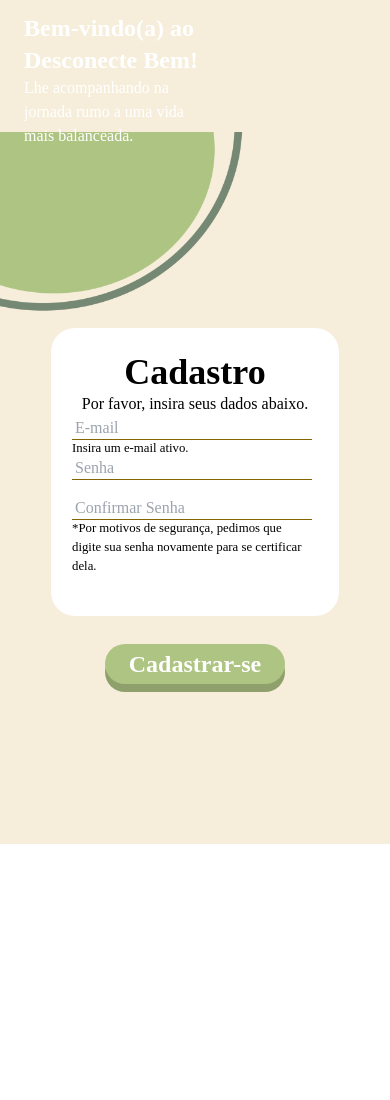
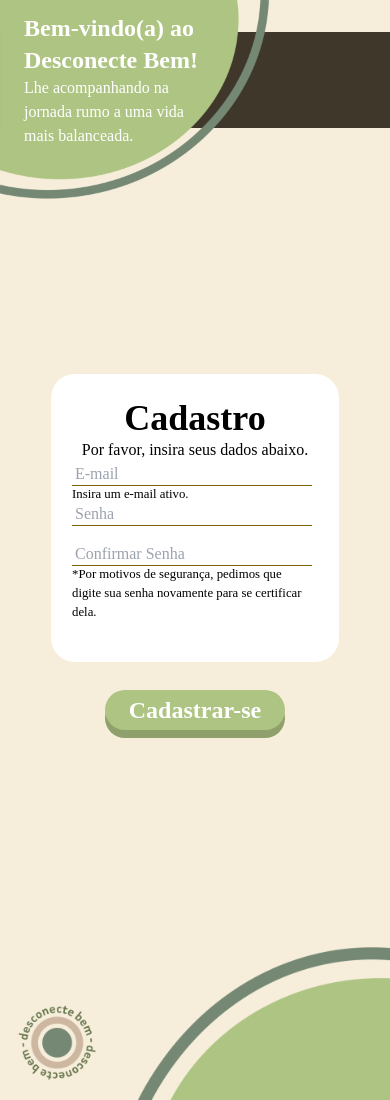
Before and after one commit to Daniel-san8/Desconecte-Bem, a React (Vite) app: page /cadastro in a window 390 px wide. Before the commit the page ends 844 px from the top, so only its background shows below. Built offline with nearby package versions, Linux system fonts and the light colour scheme; a web font is replaced by a local one.

Commit message:
feat: crio o mobile da tela de cadastro

```diff
--- a/src/components/HomeCadastro.tsx
+++ b/src/components/HomeCadastro.tsx
@@ -14,8 +14,12 @@
     <div className="h-full bg-sectionRight font-Beiruti md:grid md:grid-cols-2 md:items-center">
       <Sectionleft />
 
+      {/* div apenas para mobile */}
+
+      <div className="bg-retangulo w-full h-24 mt-8"></div>
+
       <div className="h-screen bg-sectionRight flex flex-col justify-center items-center md:h-full">
-        <div className="w-72 self-start pb-4 md:hidden">
+        <div className="w-80 self-start pb-4 absolute top-0 md:hidden">
           <img src="/assets/formaMobile.png" alt="forma" className="relative" />
           <div className="z-10 absolute top-0 pl-6 pt-3">
             <h1 className="text-white font-semibold text-2xl">
@@ -27,6 +31,7 @@
             </p>
           </div>
         </div>
+
         <WhiteBox>
           <BoxTitle
             className="flex flex-col items-center md:items-center md:py-10"
@@ -59,6 +64,22 @@
           texto="Cadastrar-se"
           idForm="cadastroForm"
         />
+
+        {/* div apenas para mobile */}
+
+        <div className="flex self-end absolute -bottom-64 overflow-hidden md:hidden">
+          <img
+            src="/assets/logoDark.png"
+            alt="logo dark"
+            className="w-28 h-28 self-end"
+          />
+
+          <img
+            src="/assets/formaInferiorMobile.png"
+            alt="forma inferior"
+            className=""
+          />
+        </div>
       </div>
     </div>
   );
--- a/src/components/LoginHome/WhiteBox.tsx
+++ b/src/components/LoginHome/WhiteBox.tsx
@@ -2,7 +2,7 @@
 
 export default function WhiteBox({ children }: PropsWithChildren) {
   return (
-    <div className="p-6 bg-white rounded-3xl w-72 h-72 flex flex-col md:w-80 md:h-96 md:p-0 md:mt-6 lg:w-96">
+    <div className="p-6 mt-8 bg-white rounded-3xl w-72 h-72 flex flex-col md:w-80 md:h-96 md:p-0 md:mt-6 lg:w-96">
       {children}
     </div>
   );
--- a/src/index.css
+++ b/src/index.css
@@ -5,6 +5,10 @@
 @tailwind utilities;
 
 @layer utilities {
+  body {
+    background-color: rgba(246, 238, 219, 1);
+  }
+
   .barra-horizontal::after {
     content: "";
     position: absolute;
```
Also changed, not shown: public/assets/formaInferiorMobile.png (added).
